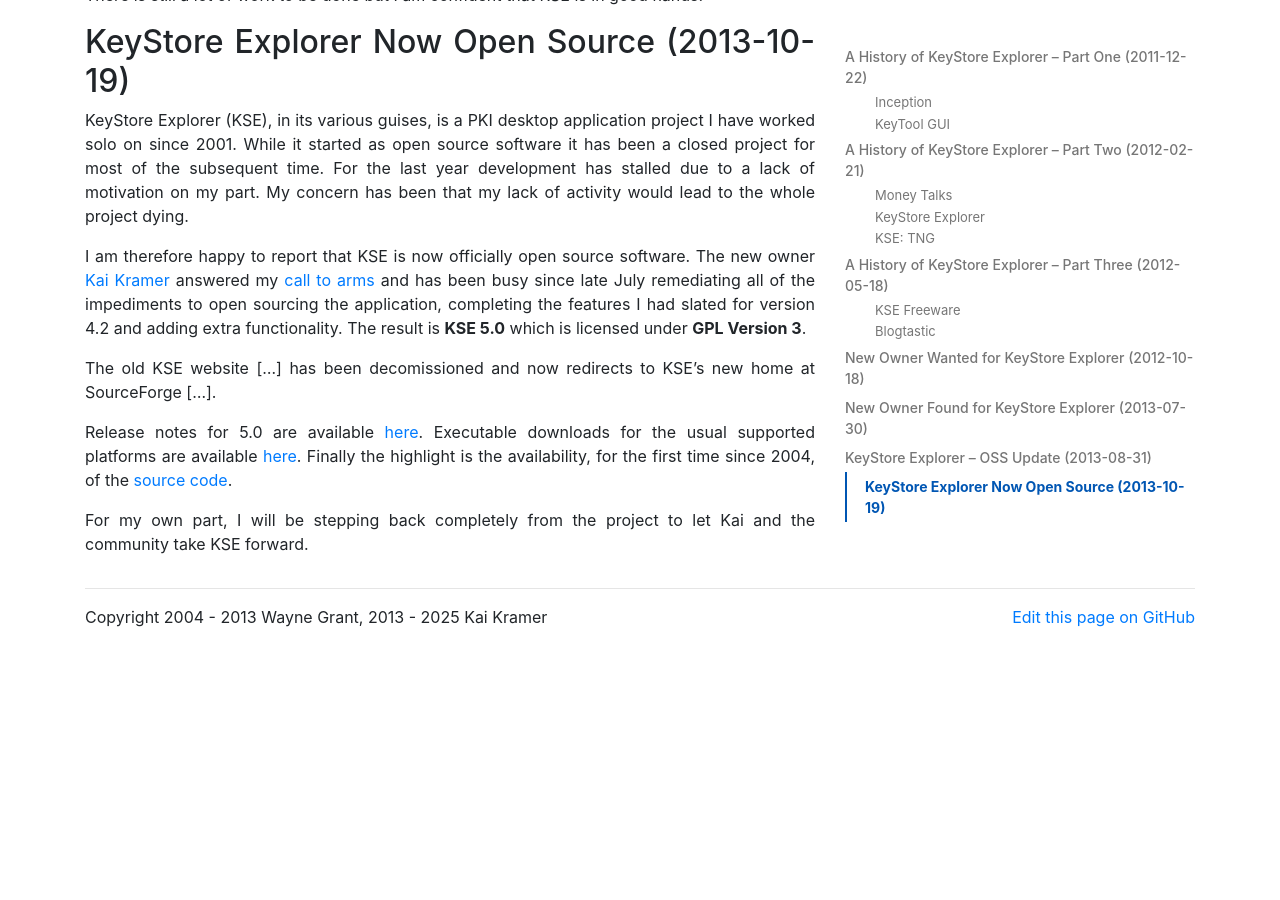
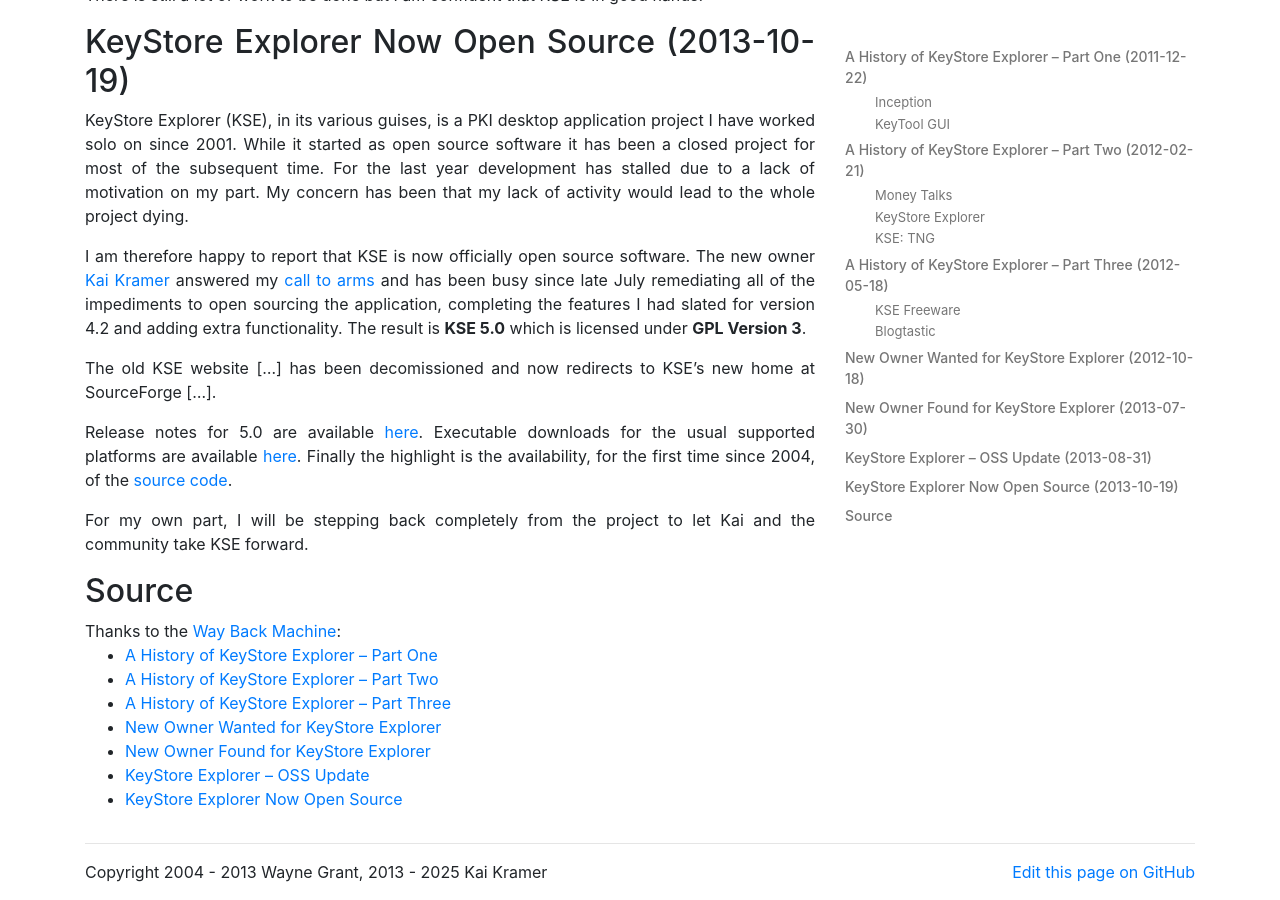
Before and after one commit to kaikramer/kaikramer.github.io, a Jekyll site: the page built from history/index.html, in a window 1280 px wide and 900 px high, scrolled down 10151 px. Built offline with Jekyll 4.4.1, drawn with Linux system fonts in a browser that asks for light colours; before the commit the page ends 10796 px from its top, so only the background shows below that.

Commit message:
📝 add sources and links to `web.archive.org`

```diff
--- a/history/index.html
+++ b/history/index.html
@@ -659,3 +659,45 @@
 For my own part, I will be stepping back completely from the project
 to let Kai and the community take KSE forward.
 </p>
+
+
+<h2>Source</h2>
+
+Thanks to the <a href="https://web.archive.org/">Way Back Machine</a>:
+<ul>
+  <li>
+    <a href="https://web.archive.org/web/20250329174303/https://waynedgrant.wordpress.com/2011/12/22/a-history-of-keystore-explorer-part-one/">
+      A History of KeyStore Explorer – Part One
+    </a>
+  </li>
+  <li>
+    <a href="https://web.archive.org/web/20250403072257/https://waynedgrant.wordpress.com/2012/02/21/a-history-of-keystore-explorer-part-two/">
+      A History of KeyStore Explorer – Part Two
+    </a>
+  </li>
+  <li>
+    <a href="https://web.archive.org/web/20250330003024/https://waynedgrant.wordpress.com/2012/05/18/a-history-of-keystore-explorer-part-three/">
+      A History of KeyStore Explorer – Part Three
+    </a>
+  </li>
+  <li>
+    <a href="https://web.archive.org/web/20250401031316/https://waynedgrant.wordpress.com/2012/10/18/new-owner-wanted-for-keystore-explorer/">
+      New Owner Wanted for KeyStore Explorer
+    </a>
+  </li>
+  <li>
+    <a href="https://web.archive.org/web/20220128230943/https://waynedgrant.wordpress.com/2013/07/30/new-owner-found-for-keystore-explorer/">
+      New Owner Found for KeyStore Explorer
+    </a>
+  </li>
+  <li>
+    <a href="https://web.archive.org/web/20250401044326/https://waynedgrant.wordpress.com/2013/08/31/keystore-explorer-oss-update/">
+      KeyStore Explorer – OSS Update
+    </a>
+  </li>
+  <li>
+    <a href="https://web.archive.org/web/20250329184713/https://waynedgrant.wordpress.com/2013/10/19/keystore-explorer-now-open-source/">
+      KeyStore Explorer Now Open Source
+    </a>
+  </li>
+</ul>
```
